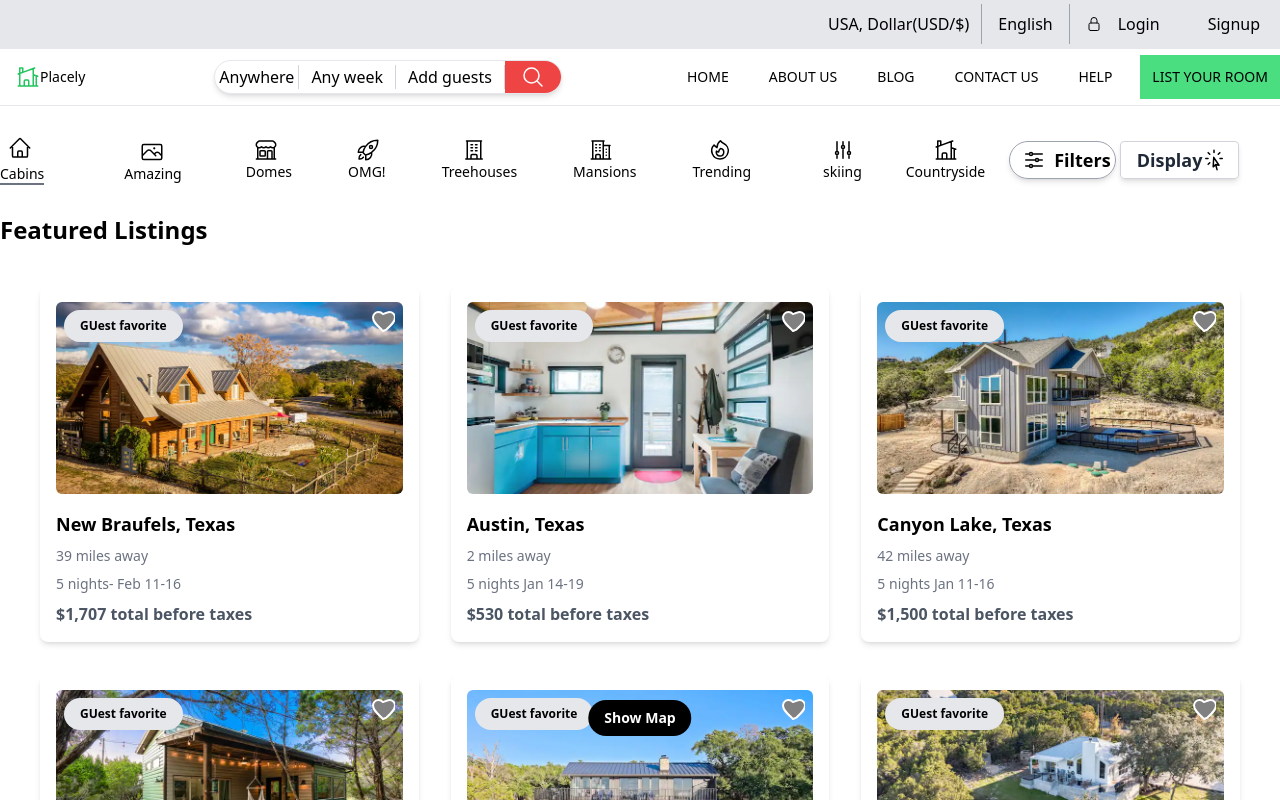
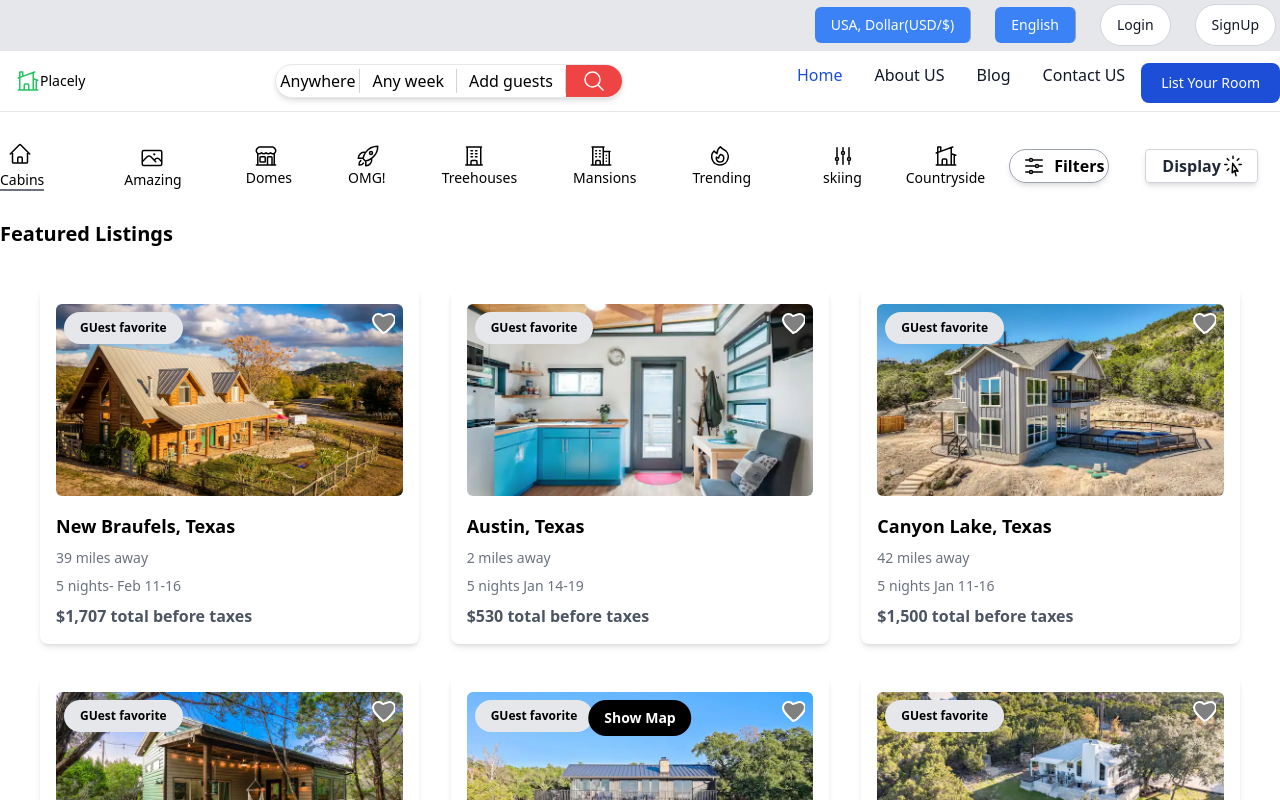
Before and after one commit to tejathalari/airbnb, a Vue app in the folder airbnb-clone/: page / in a window 1280 px wide. Shown: the top 800 px of the page. Built offline with nearby package versions, Linux system fonts and the light colour scheme.

Commit message:
changed the buttons

```diff
--- a/airbnb-clone/src/components/Header.vue
+++ b/airbnb-clone/src/components/Header.vue
@@ -1,29 +1,15 @@
 <template>
     <div>
-      <div class="flex justify-end items-center bg-gray-200 p-1">
-        <button class="border-r border-gray-400 px-3 py-2">USA, Dollar(USD/$)</button>
-        <button class="border-r border-gray-400 px-4 py-2">English</button>
-        <svg
-          xmlns="http://www.w3.org/2000/svg"
-          fill="none"
-          viewBox="0 0 24 24"
-          stroke-width="1.5"
-          stroke="currentColor"
-          class="w-4 h-4 ml-4"
-        >
-          <path
-            stroke-linecap="round"
-            stroke-linejoin="round"
-            d="M16.5 10.5V6.75a4.5 4.5 0 10-9 0v3.75m-.75 11.25h10.5a2.25 2.25 0 002.25-2.25v-6.75a2.25 2.25 0 00-2.25-2.25H6.75a2.25 2.25 0 00-2.25 2.25v6.75a2.25 2.25 0 002.25 2.25z"
-          />
-        </svg>
-        <router-link v-if="!isLoggedIn" to="/login">
-            <button class="mr-4 px-4 py-2">Login</button>
-          </router-link>
-          <router-link v-if="!isLoggedIn" to="/signup">
-            <button class="px-4 py-2">Signup</button>
-          </router-link>
-          <button v-if="isLoggedIn" @click="logoutUser" class="px-4 py-2">Logout</button>
+        <div class="flex justify-end items-center bg-gray-200 p-1 space-x-6">
+            <button class="border-r border-gray-400 px-4 py-2 text-sm rounded-md bg-blue-500 text-white hover:bg-blue-600 focus:outline-none focus:bg-blue-600 transition duration-300">USA, Dollar(USD/$)</button>
+            <button class="border-r border-gray-400 px-4 py-2 text-sm rounded-md bg-blue-500 text-white hover:bg-blue-600 focus:outline-none focus:bg-blue-600 transition duration-300">English</button>
+            <router-link v-if="!isLoggedIn" to="/login">
+                <button type="button" class="text-gray-900 bg-white border border-gray-300 focus:outline-none hover:bg-gray-100 focus:ring-4 focus:ring-gray-100 font-medium rounded-full text-sm px-4 py-2.5 dark:bg-gray-800 dark:text-white dark:border-gray-600 dark:hover:bg-gray-700 dark:hover:border-gray-600 dark:focus:ring-gray-700 transition duration-300">Login</button>
+            </router-link>
+            <router-link v-if="!isLoggedIn" to="/signup">
+                <button type="button" class="text-gray-900 bg-white border border-gray-300 focus:outline-none hover:bg-gray-100 focus:ring-4 focus:ring-gray-100 font-medium rounded-full text-sm px-4 py-2.5 dark:bg-gray-800 dark:text-white dark:border-gray-600 dark:hover:bg-gray-700 dark:hover:border-gray-600 dark:focus:ring-gray-700 transition duration-300">SignUp</button>
+            </router-link>
+            <button v-if="isLoggedIn" @click="logoutUser" class="px-4 py-2 text-sm rounded-md bg-red-500 text-white hover:bg-red-600 focus:outline-none focus:bg-red-600 transition duration-300">Logout</button>
         </div>
 
       <header class="sticky top-0 left-0 w-full z-50">
@@ -77,15 +63,26 @@
 
 
             <!-- Navigation Buttons (Right Side) -->
-            <div class="flex space-x-4">
+            <div class="flex space-x-4 mt-3">
+                <div class="hidden w-full md:block md:w-auto" id="navbar-default">
+                    <ul class="font-medium flex flex-col p-4 md:p-0 mt-4 border border-gray-100 rounded-lg bg-gray-50 md:flex-row md:space-x-8 rtl:space-x-reverse md:mt-0 md:border-0 md:bg-white dark:bg-gray-800 md:dark:bg-gray-900 dark:border-gray-700">
               <router-link to="/">
-                <button class="p-3 hover:bg-gray-100 text-sm font-medium">HOME</button>
+                <li>
+                    <a href="#" class="block py-2 px-3 text-white bg-blue-700 rounded md:bg-transparent md:text-blue-700 md:p-0 dark:text-white md:dark:text-blue-500" aria-current="page">Home</a>
+                  </li>
               </router-link>
-              <button class="p-3 hover:bg-gray-100 text-sm font-medium">ABOUT US</button>
-              <button class="p-3 hover:bg-gray-100 text-sm font-medium">BLOG</button>
-              <button class="p-3 hover:bg-gray-100 text-sm font-medium">CONTACT US</button>
-              <button class="p-3 hover:bg-gray-100 text-sm font-medium">HELP</button>
-              <button class="bg-green-400 p-3 text-sm font-medium">LIST YOUR ROOM</button>
+              <li>
+                <a href="#" class="block py-2 px-3 text-gray-900 rounded hover:bg-gray-100 md:hover:bg-transparent md:border-0 md:hover:text-blue-700 md:p-0 dark:text-white md:dark:hover:text-blue-500 dark:hover:bg-gray-700 dark:hover:text-white md:dark:hover:bg-transparent">About US</a>
+              </li>
+              <li>
+                <a href="#" class="block py-2 px-3 text-gray-900 rounded hover:bg-gray-100 md:hover:bg-transparent md:border-0 md:hover:text-blue-700 md:p-0 dark:text-white md:dark:hover:text-blue-500 dark:hover:bg-gray-700 dark:hover:text-white md:dark:hover:bg-transparent">Blog</a>
+              </li>
+              <li>
+                <a href="#" class="block py-2 px-3 text-gray-900 rounded hover:bg-gray-100 md:hover:bg-transparent md:border-0 md:hover:text-blue-700 md:p-0 dark:text-white md:dark:hover:text-blue-500 dark:hover:bg-gray-700 dark:hover:text-white md:dark:hover:bg-transparent">Contact US</a>
+              </li>
+              </ul>
+              </div>
+              <button type="button" class="text-white bg-blue-700 hover:bg-blue-800 focus:ring-4 focus:ring-blue-300 font-medium rounded-lg text-sm px-5 py-2.5 me-2 mb-2 dark:bg-blue-600 dark:hover:bg-blue-700 focus:outline-none dark:focus:ring-blue-800">List Your Room</button>
             </div>
           </div>
         </nav>
--- a/airbnb-clone/src/components/Home.vue
+++ b/airbnb-clone/src/components/Home.vue
@@ -11,7 +11,7 @@
         </div>
 
 
-          <div class="flex flex-col items-center group">
+          <div class="flex flex-col items-center group mr-2">
 
               <a href="/" class="text-sm font-medium ml-10 mr-0 mt-4 mb-4 relative group">
                 <svg xmlns="http://www.w3.org/2000/svg" fill="none" viewBox="0 0 24 24" stroke-width="1.5" stroke="currentColor" class="w-6 h-6 ml-4 mt-1 transition-transform transform group-hover:scale-110">
@@ -22,7 +22,7 @@
               </a>
           </div>
 
-            <div class="flex flex-col items-center group">
+            <div class="flex flex-col items-center group mr-2">
 
 
                 <a href="/" class="text-sm font-medium ml-6 relative group">
@@ -33,7 +33,7 @@
                   <span class="line"></span>
                 </a>
             </div>
-              <div class="flex flex-col items-center group">
+              <div class="flex flex-col items-center group mr-2">
 
                   <a href="/" class="text-sm font-medium ml-6 relative group">
                     <svg xmlns="http://www.w3.org/2000/svg" fill="none" viewBox="0 0 24 24" stroke-width="1.5" stroke="currentColor" class="w-6 h-6 ml-2 transition-transform transform group-hover:scale-110">
@@ -44,7 +44,7 @@
                   </a>
               </div>
 
-              <div class="flex flex-col items-center group">
+              <div class="flex flex-col items-center group mr-2">
                 <a href="/" class="text-sm font-medium ml-6 relative group">
                   <svg xmlns="http://www.w3.org/2000/svg" fill="none" viewBox="0 0 24 24" stroke-width="1.5" stroke="currentColor" class="w-6 h-6 ml-5 transition-transform transform group-hover:scale-110">
                     <path stroke-linecap="round" stroke-linejoin="round" d="M3.75 21h16.5M4.5 3h15M5.25 3v18m13.5-18v18M9 6.75h1.5m-1.5 3h1.5m-1.5 3h1.5m3-6H15m-1.5 3H15m-1.5 3H15M9 21v-3.375c0-.621.504-1.125 1.125-1.125h3.75c.621 0 1.125.504 1.125 1.125V21" />
@@ -104,7 +104,7 @@
                               </a>
                           </div>
 
-                          <div class="flex items-center border border-gray-400 rounded-full shadow-md ml-6 p-1">
+                          <div class="flex items-center border border-gray-400 rounded-full shadow-md ml-6 p-1 mr-8">
                             <div class="flex items-center ml-2">
                                 <!-- SVG Icon -->
                                 <svg xmlns="http://www.w3.org/2000/svg" fill="none" viewBox="0 0 24 24" stroke-width="1.5" stroke="currentColor" class="w-6 h-6 text-black">
@@ -112,14 +112,14 @@
                                 </svg>
 
                                 <!-- Name -->
-                                <a href="/" class="ml-2 text-black text-lg font-semibold">Filters</a>
+                                <a href="/" class="ml-2 text-black text-md font-semibold">Filters</a>
                             </div>
                         </div>
 
                         <div class="flex items-center border border-gray-300 rounded shadow-md mr-1 ml-1 p-1 flex-col">
                           <div class="flex items-center ml-1 mr-2">
                               <!-- Name -->
-                              <a href="/" class="ml-2 text-gray-800 text-lg font-semibold">Display</a>
+                              <a href="/" class="ml-2 text-gray-800 text-md font-semibold">Display</a>
                               <svg xmlns="http://www.w3.org/2000/svg" fill="none" viewBox="0 0 24 24" stroke-width="1.5" stroke="currentColor" class="w-6 h-6">
                                 <path stroke-linecap="round" stroke-linejoin="round" d="M15.042 21.672 13.684 16.6m0 0-2.51 2.225.569-9.47 5.227 7.917-3.286-.672ZM12 2.25V4.5m5.834.166-1.591 1.591M20.25 10.5H18M7.757 14.743l-1.59 1.59M6 10.5H3.75m4.007-4.243-1.59-1.59" />
                               </svg>
@@ -131,7 +131,7 @@
     </div>
 
 
-      <h2 class="text-2xl font-semibold">Featured Listings</h2>
+      <h2 class="text-xl font-semibold">Featured Listings</h2>
       <div>
         <router-link to="/map" class="fixed bottom-16 left-1/2 transform -translate-x-1/2 z-10">
           <button @click="toggleMap" class="bg-black text-white rounded-full py-2 px-4 text-sm font-semibold">
```
